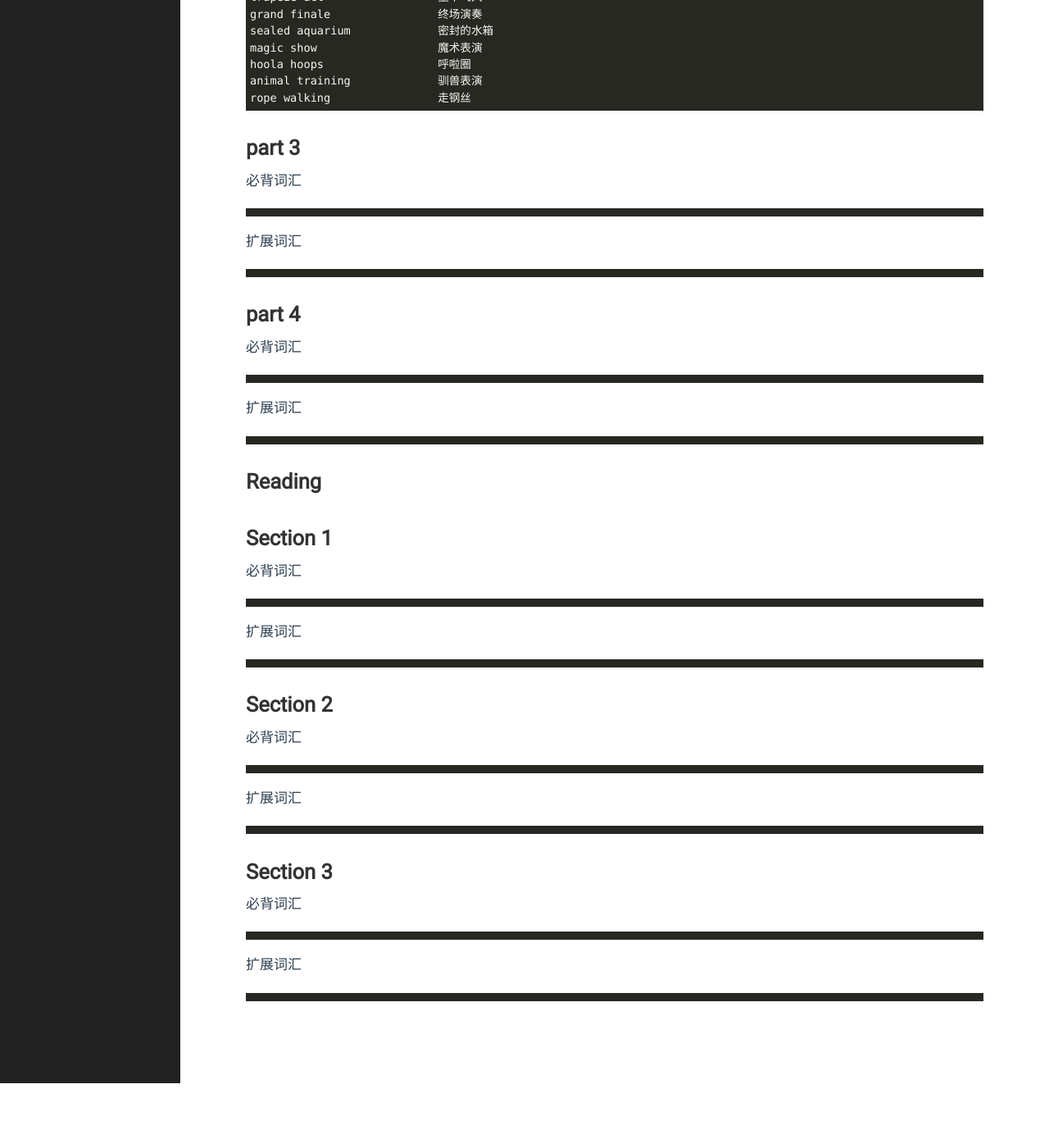
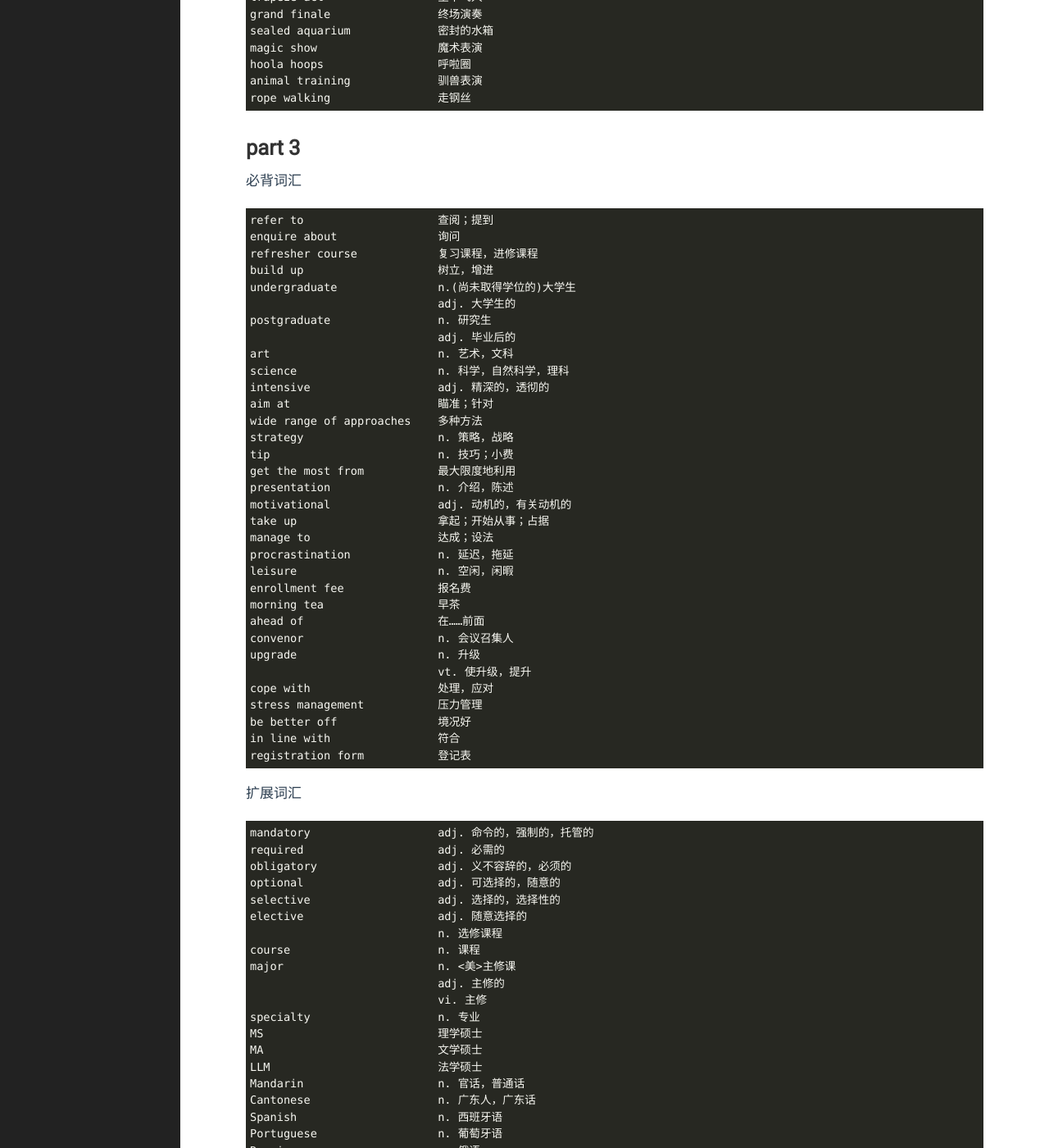
Before and after one commit to yejinp/yejinp.github.io, a Jekyll site: the page built from _posts/2023-07-04-vocabularies for IELTS 4-3 general Training.markdown, in a window 1280 px wide and 1400 px high, scrolled down 2245 px. Shown: the whole window at 82% size. Built offline with Jekyll 4.4.1, drawn with Linux system fonts in a browser that asks for light colours; before the commit the page ends 3566 px from its top, so only the background shows below that; some of the changed text lies outside the part shown.

Commit message:
add some vocabularies

````diff
--- a/_posts/2023-07-04-vocabularies for IELTS 4-3 general Training.markdown
+++ b/_posts/2023-07-04-vocabularies for IELTS 4-3 general Training.markdown
@@ -115,10 +115,66 @@ rope walking                走钢丝
 # part 3 #
 必背词汇
 ```
+refer to                    查阅；提到
+enquire about               询问
+refresher course            复习课程，进修课程
+build up                    树立，增进
+undergraduate               n.(尚未取得学位的)大学生
+                            adj. 大学生的
+postgraduate                n. 研究生
+                            adj. 毕业后的
+art                         n. 艺术，文科
+science                     n. 科学，自然科学，理科
+intensive                   adj. 精深的，透彻的
+aim at                      瞄准；针对
+wide range of approaches    多种方法
+strategy                    n. 策略，战略
+tip                         n. 技巧；小费
+get the most from           最大限度地利用
+presentation                n. 介绍，陈述
+motivational                adj. 动机的，有关动机的
+take up                     拿起；开始从事；占据
+manage to                   达成；设法
+procrastination             n. 延迟，拖延
+leisure                     n. 空闲，闲暇
+enrollment fee              报名费
+morning tea                 早茶
+ahead of                    在……前面
+convenor                    n. 会议召集人
+upgrade                     n. 升级
+                            vt. 使升级，提升
+cope with                   处理，应对
+stress management           压力管理
+be better off               境况好
+in line with                符合
+registration form           登记表
 ```
 扩展词汇
 
 ```
+mandatory                   adj. 命令的，强制的，托管的
+required                    adj. 必需的
+obligatory                  adj. 义不容辞的，必须的
+optional                    adj. 可选择的，随意的
+selective                   adj. 选择的，选择性的
+elective                    adj. 随意选择的
+                            n. 选修课程
+course                      n. 课程
+major                       n. <美>主修课
+                            adj. 主修的
+                            vi. 主修
+specialty                   n. 专业
+MS                          理学硕士
+MA                          文学硕士
+LLM                         法学硕士
+Mandarin                    n. 官话，普通话
+Cantonese                   n. 广东人，广东话
+Spanish                     n. 西班牙语
+Portuguese                  n. 葡萄牙语
+Russian                     n. 俄语
+Arabic                      n. 阿拉伯语
+Japanese                    n. 日语
+Korean                      n. 韩语
 ```
 # part 4 #
 必背词汇
````
